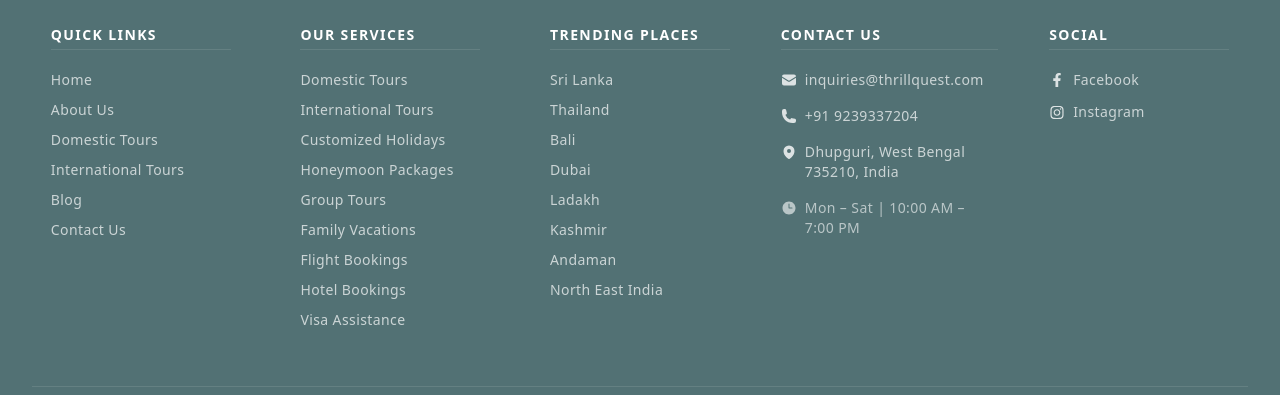
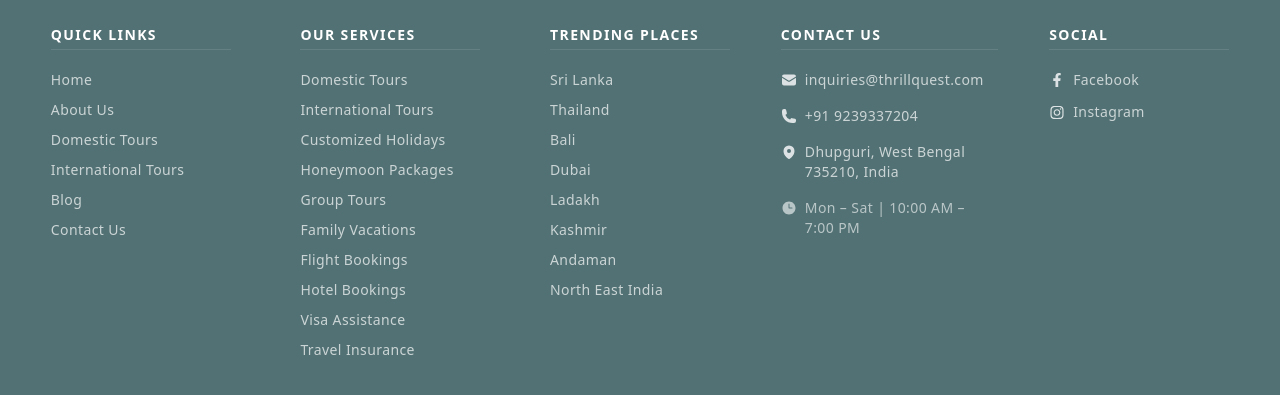
Before and after one commit to Arpita16998/thrillquest, a React (Vite) app: page / in a window 1280 px wide. Shown: the part 2021-2416 px from the top of the page. Built offline with nearby package versions, Linux system fonts and the light colour scheme.

Commit message:
footer alignment

```diff
--- a/src/components/Footer/Footer.jsx
+++ b/src/components/Footer/Footer.jsx
@@ -41,7 +41,7 @@ const Footer = () => {
               Our Services
             </h3>
             <ul className="flex flex-col gap-2.5 text-sm text-white/70">
-              {["Domestic Tours", "International Tours", "Customized Holidays", "Honeymoon Packages", "Group Tours", "Family Vacations", "Flight Bookings", "Hotel Bookings", "Visa Assistance"].map((service) => (
+              {["Domestic Tours", "International Tours", "Customized Holidays", "Honeymoon Packages", "Group Tours", "Family Vacations", "Flight Bookings", "Hotel Bookings", "Visa Assistance", "Travel Insurance"].map((service) => (
                 <li key={service} className="hover:text-white hover:translate-x-0.5 transition-all duration-200 cursor-pointer">
                   {service}
                 </li>
```
